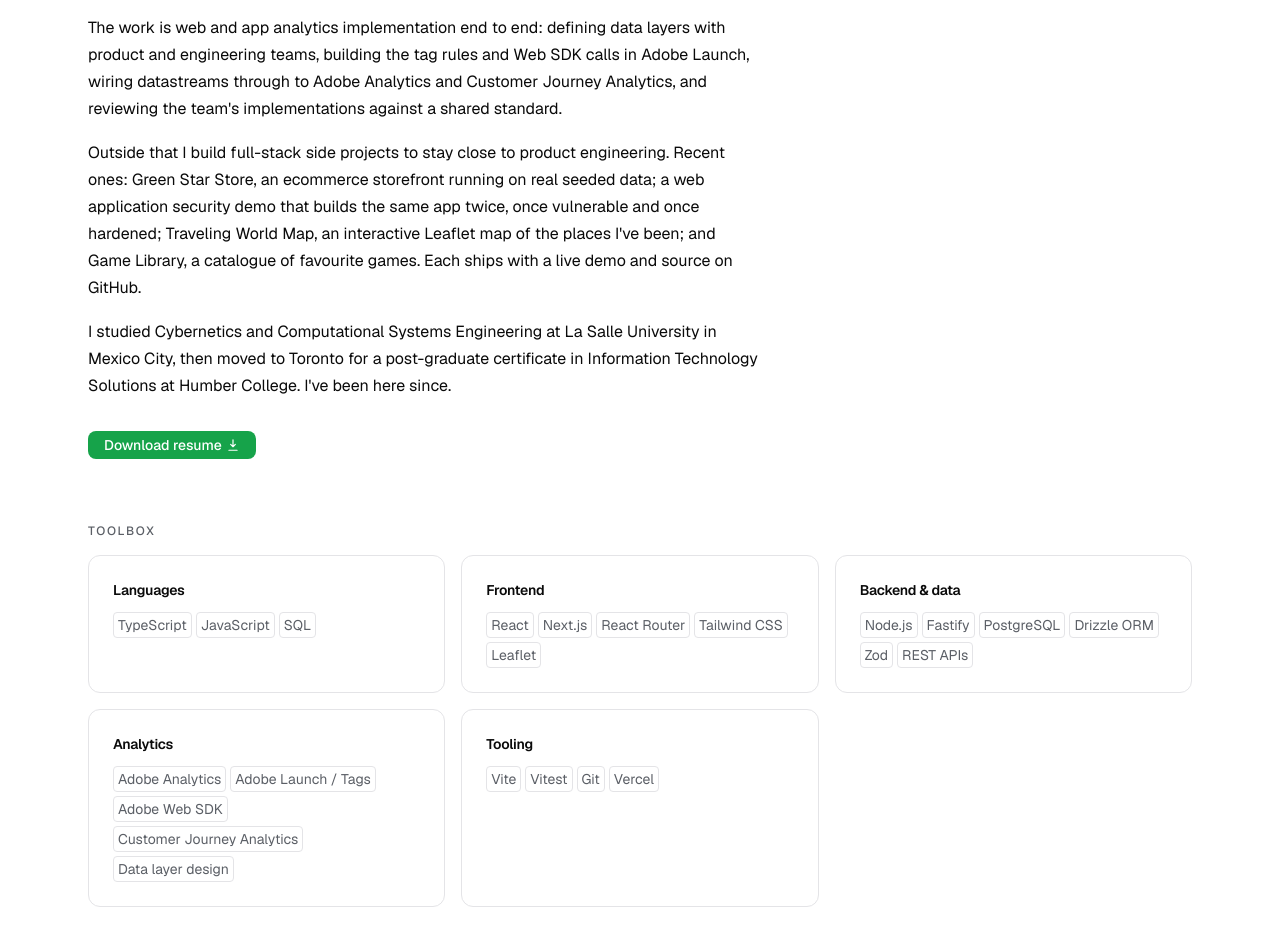
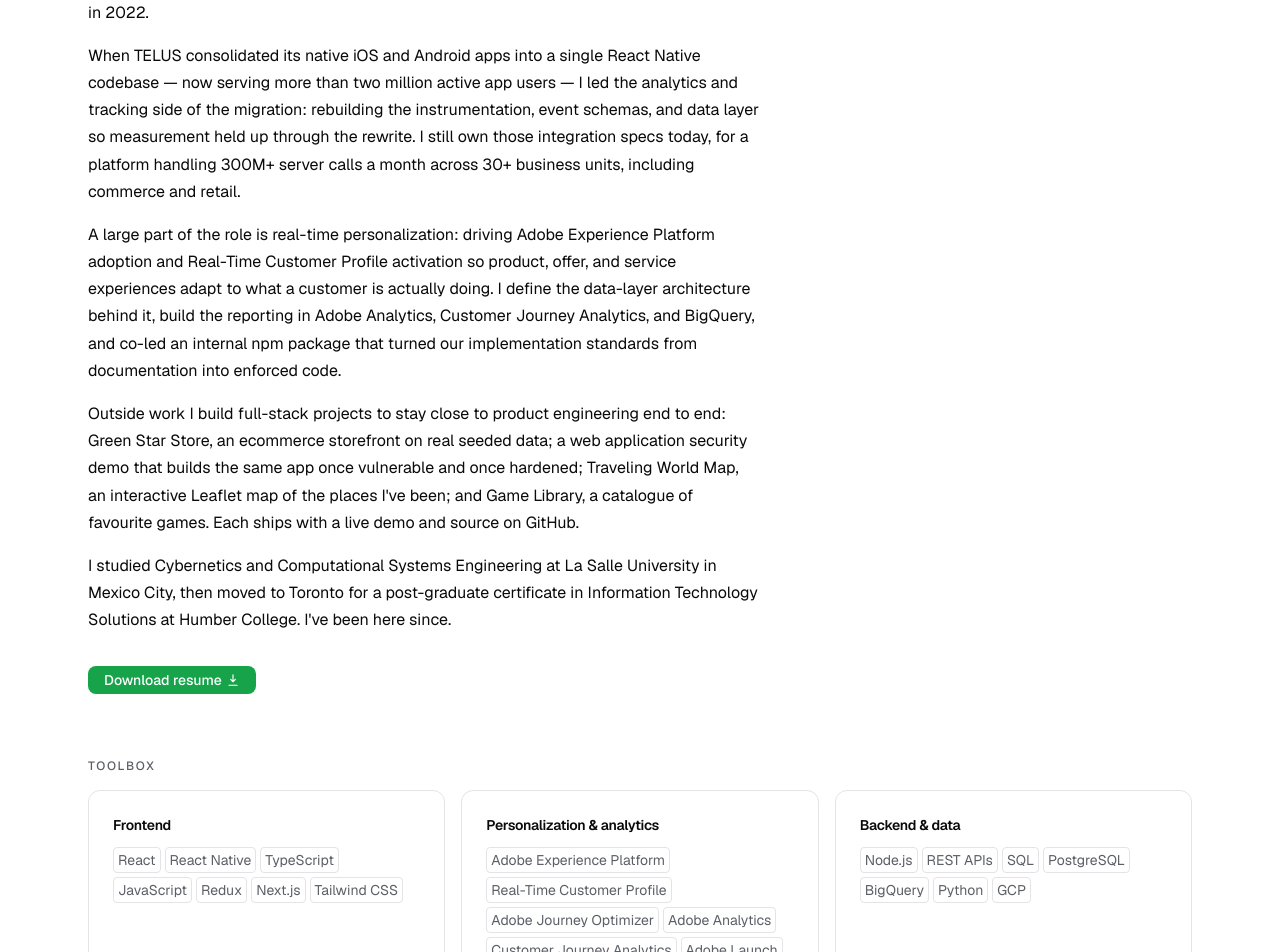
Before and after one commit to dagike/portfolio, a Next.js app: page /about in a window 1280 px wide. Shown: the part 460-1412 px from the top of the page. Built offline with nearby package versions, Linux system fonts and the light colour scheme.

Commit message:
update: about page copy from resume

```diff
--- a/src/data/about.ts
+++ b/src/data/about.ts
@@ -2,40 +2,55 @@
 
 export const about = {
   eyebrow: "About",
-  heading: "Analytics by day, full-stack by night.",
-  lede: "Senior analytics developer and tech lead at TELUS, based in Toronto.",
+  heading: "The experiences, and the systems that measure them.",
+  lede: "Frontend and analytics engineer and tech lead at TELUS in Toronto — six-plus years on customer-facing web and mobile.",
   paragraphs: [
-    "I'm a senior analytics developer and tech lead at TELUS in Toronto. I joined in 2019 on the My TELUS team, moved through Mobility, and now work as the Adobe implementation prime — the person who owns how tracking is built and kept honest across the properties I support.",
-    "The work is web and app analytics implementation end to end: defining data layers with product and engineering teams, building the tag rules and Web SDK calls in Adobe Launch, wiring datastreams through to Adobe Analytics and Customer Journey Analytics, and reviewing the team's implementations against a shared standard.",
-    "Outside that I build full-stack side projects to stay close to product engineering. Recent ones: Green Star Store, an ecommerce storefront running on real seeded data; a web application security demo that builds the same app twice, once vulnerable and once hardened; Traveling World Map, an interactive Leaflet map of the places I've been; and Game Library, a catalogue of favourite games. Each ships with a live demo and source on GitHub.",
+    "I'm a frontend and analytics engineer and the tech lead for TELUS's enterprise web, mobile, and personalization stack, working across all of the company's digital properties. I joined in 2019 as a junior analytics developer on My TELUS and Mobility, and moved into the lead role in 2022.",
+    "When TELUS consolidated its native iOS and Android apps into a single React Native codebase — now serving more than two million active app users — I led the analytics and tracking side of the migration: rebuilding the instrumentation, event schemas, and data layer so measurement held up through the rewrite. I still own those integration specs today, for a platform handling 300M+ server calls a month across 30+ business units, including commerce and retail.",
+    "A large part of the role is real-time personalization: driving Adobe Experience Platform adoption and Real-Time Customer Profile activation so product, offer, and service experiences adapt to what a customer is actually doing. I define the data-layer architecture behind it, build the reporting in Adobe Analytics, Customer Journey Analytics, and BigQuery, and co-led an internal npm package that turned our implementation standards from documentation into enforced code.",
+    "Outside work I build full-stack projects to stay close to product engineering end to end: Green Star Store, an ecommerce storefront on real seeded data; a web application security demo that builds the same app once vulnerable and once hardened; Traveling World Map, an interactive Leaflet map of the places I've been; and Game Library, a catalogue of favourite games. Each ships with a live demo and source on GitHub.",
     "I studied Cybernetics and Computational Systems Engineering at La Salle University in Mexico City, then moved to Toronto for a post-graduate certificate in Information Technology Solutions at Humber College. I've been here since.",
   ],
   toolbox: [
     {
-      label: "Languages",
-      items: ["TypeScript", "JavaScript", "SQL"],
+      label: "Frontend",
+      items: [
+        "React",
+        "React Native",
+        "TypeScript",
+        "JavaScript",
+        "Redux",
+        "Next.js",
+        "Tailwind CSS",
+      ],
     },
     {
-      label: "Frontend",
-      items: ["React", "Next.js", "React Router", "Tailwind CSS", "Leaflet"],
+      label: "Personalization & analytics",
+      items: [
+        "Adobe Experience Platform",
+        "Real-Time Customer Profile",
+        "Adobe Journey Optimizer",
+        "Adobe Analytics",
+        "Customer Journey Analytics",
+        "Adobe Launch",
+      ],
     },
     {
       label: "Backend & data",
-      items: ["Node.js", "Fastify", "PostgreSQL", "Drizzle ORM", "Zod", "REST APIs"],
+      items: ["Node.js", "REST APIs", "SQL", "PostgreSQL", "BigQuery", "Python", "GCP"],
     },
     {
-      label: "Analytics",
+      label: "Testing & quality",
       items: [
-        "Adobe Analytics",
-        "Adobe Launch / Tags",
-        "Adobe Web SDK",
-        "Customer Journey Analytics",
-        "Data layer design",
+        "Vitest",
+        "Automated functional tests",
+        "QA automation",
+        "A/B testing",
       ],
     },
     {
       label: "Tooling",
-      items: ["Vite", "Vitest", "Git", "Vercel"],
+      items: ["Git", "Vercel", "Vite", "Tableau", "Power BI"],
     },
   ],
   resume: {
```
